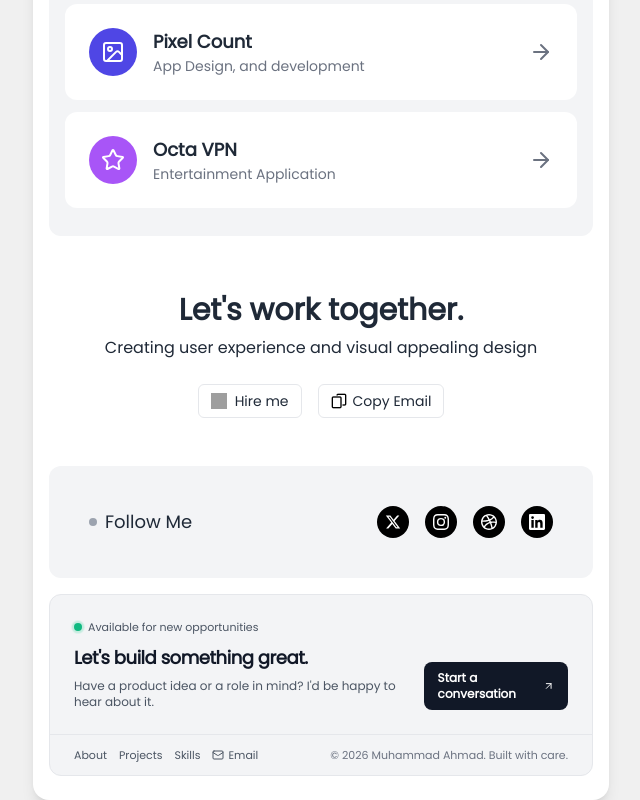
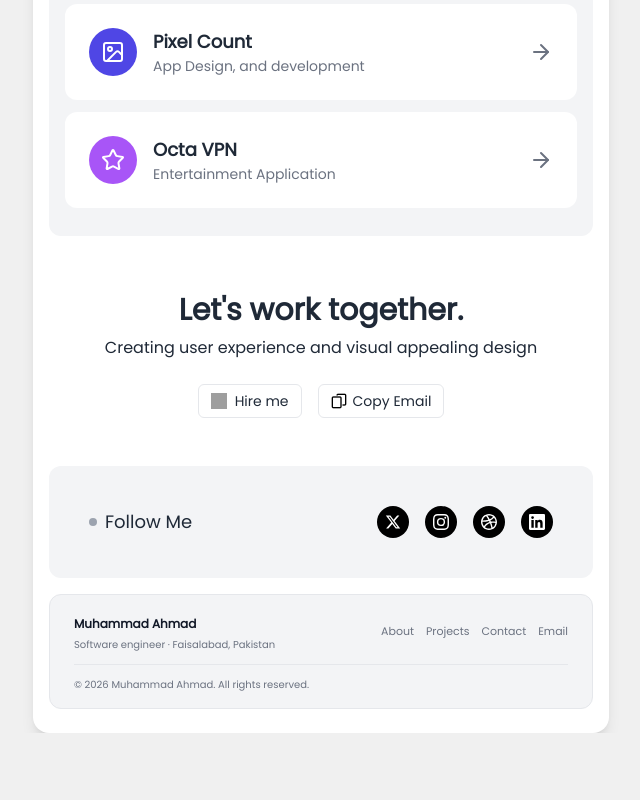
Before and after one commit to MuhammadAhmad338/MyOwnPortfolio, a Next.js app: page / in a window 1280 px wide. Shown: the part 2926-3726 px from the top of the page, without its empty margins (319-959 px from the left). After the commit the page ends 3659 px from the top, so only its background shows below. Built offline with nearby package versions, Linux system fonts and the light colour scheme; grey boxes are pictures that could not be loaded.

Commit message:
footer fixed

```diff
--- a/app/components/Footer.tsx
+++ b/app/components/Footer.tsx
@@ -1,91 +1,62 @@
 'use client';
 
 import Link from 'next/link';
-import { ArrowUpRight, Mail } from 'lucide-react';
 import { useSelector } from 'react-redux';
 import type { RootState } from '../Store/store';
 
-const navigation = [
+const footerLinks = [
     { label: 'About', href: '/about' },
     { label: 'Projects', href: '/projects' },
-    { label: 'Skills', href: '/skills' },
+    { label: 'Contact', href: '/contact' },
 ];
 
 const Footer = () => {
     const darkMode = useSelector((state: RootState) => state.theme.darkMode);
-    const year = new Date().getFullYear();
+
+    const linkStyles = darkMode
+        ? 'text-zinc-400 hover:text-white'
+        : 'text-gray-500 hover:text-gray-900';
 
     return (
         <footer
-            className={`mt-4 mb-2 overflow-hidden rounded-xl border transition-colors duration-200 ${
+            className={`mb-2 mt-4 rounded-xl border px-4 py-4 transition-colors duration-200 sm:px-6 ${
                 darkMode
-                    ? 'border-zinc-700 bg-zinc-900 text-white'
-                    : 'border-gray-200 bg-gray-100 text-gray-900'
+                    ? 'border-zinc-700 bg-zinc-900 text-zinc-400'
+                    : 'border-gray-200 bg-gray-100 text-gray-500'
             }`}
         >
-            <div className="px-4 py-5 sm:px-6 sm:py-6">
-                <div className="flex flex-col gap-4 sm:flex-row sm:items-end sm:justify-between">
-                    <div className="max-w-sm">
-                        <div className="mb-2 flex items-center gap-1.5">
-                            <span className="relative flex h-2 w-2" aria-hidden="true">
-                                <span className="absolute inline-flex h-full w-full rounded-full bg-emerald-400 opacity-60 motion-safe:animate-ping" />
-                                <span className="relative inline-flex h-2 w-2 rounded-full bg-emerald-500" />
-                            </span>
-                            <span className={`text-[10px] font-medium sm:text-[11px] ${darkMode ? 'text-zinc-300' : 'text-gray-600'}`}>
-                                Available for new opportunities
-                            </span>
-                        </div>
-                        <h2 className="text-base font-semibold tracking-tight sm:text-lg">
-                            Let&apos;s build something great.
-                        </h2>
-                        <p className={`mt-1.5 text-[11px] leading-relaxed sm:text-xs ${darkMode ? 'text-zinc-400' : 'text-gray-600'}`}>
-                            Have a product idea or a role in mind? I&apos;d be happy to hear about it.
-                        </p>
+            <div className="flex flex-col gap-3 sm:flex-row sm:items-center sm:justify-between">
+                <div>
+                    <Link
+                        href="/"
+                        className={`text-xs font-semibold transition-colors ${darkMode ? 'text-white' : 'text-gray-900'}`}
+                    >
+                        Muhammad Ahmad
+                    </Link>
+                    <p className="mt-0.5 text-[10px]">Software engineer · Faisalabad, Pakistan</p>
                 </div>
 
-                    <Link
-                        href="/contact"
-                        className={`group inline-flex w-full items-center justify-center gap-1.5 rounded-lg px-3.5 py-2 text-[11px] font-semibold transition-colors duration-200 focus:outline-none focus:ring-2 focus:ring-blue-500 focus:ring-offset-2 sm:w-fit sm:text-xs ${
-                            darkMode
-                                ? 'bg-white text-zinc-900 hover:bg-zinc-200 focus:ring-offset-zinc-900'
-                                : 'bg-gray-900 text-white hover:bg-gray-700 focus:ring-offset-gray-100'
-                        }`}
-                    >
-                        Start a conversation
-                        <ArrowUpRight className="h-3.5 w-3.5 transition-transform duration-200 motion-safe:group-hover:-translate-y-0.5 motion-safe:group-hover:translate-x-0.5" aria-hidden="true" />
-                    </Link>
-                </div>
-            </div>
-
-            <div className={`border-t px-4 py-3 sm:px-6 ${darkMode ? 'border-zinc-700' : 'border-gray-200'}`}>
-                <div className="flex flex-col gap-2.5 sm:flex-row sm:items-center sm:justify-between">
-                    <nav aria-label="Footer navigation" className="flex flex-wrap items-center gap-x-3 gap-y-1.5">
-                        {navigation.map((item) => (
+                <nav aria-label="Footer navigation" className="flex flex-wrap items-center gap-x-3 gap-y-1">
+                    {footerLinks.map((item) => (
                         <Link
                             key={item.href}
                             href={item.href}
-                                className={`text-[11px] font-medium transition-colors duration-200 focus:outline-none focus-visible:underline ${
-                                    darkMode ? 'text-zinc-400 hover:text-white' : 'text-gray-600 hover:text-gray-950'
-                                }`}
+                            className={`text-[11px] font-medium transition-colors focus:outline-none focus-visible:underline ${linkStyles}`}
                         >
                             {item.label}
                         </Link>
                     ))}
                     <a
                         href="mailto:ahmadmuhammad.7700@gmail.com"
-                            className={`inline-flex items-center gap-1 text-[11px] font-medium transition-colors duration-200 focus:outline-none focus-visible:underline ${
-                                darkMode ? 'text-zinc-400 hover:text-white' : 'text-gray-600 hover:text-gray-950'
-                            }`}
+                        className={`text-[11px] font-medium transition-colors focus:outline-none focus-visible:underline ${linkStyles}`}
                     >
-                            <Mail className="h-3 w-3" aria-hidden="true" />
                         Email
                     </a>
                 </nav>
+            </div>
 
-                    <p className={`text-[10px] sm:text-[11px] ${darkMode ? 'text-zinc-500' : 'text-gray-500'}`}>
-                        © {year} Muhammad Ahmad. Built with care.
-                    </p>
-                </div>
+            <div className={`mt-3 border-t pt-3 text-[10px] ${darkMode ? 'border-zinc-800' : 'border-gray-200'}`}>
+                © {new Date().getFullYear()} Muhammad Ahmad. All rights reserved.
             </div>
         </footer>
     );
```
Lines whose indentation alone changed are shown as unchanged.
